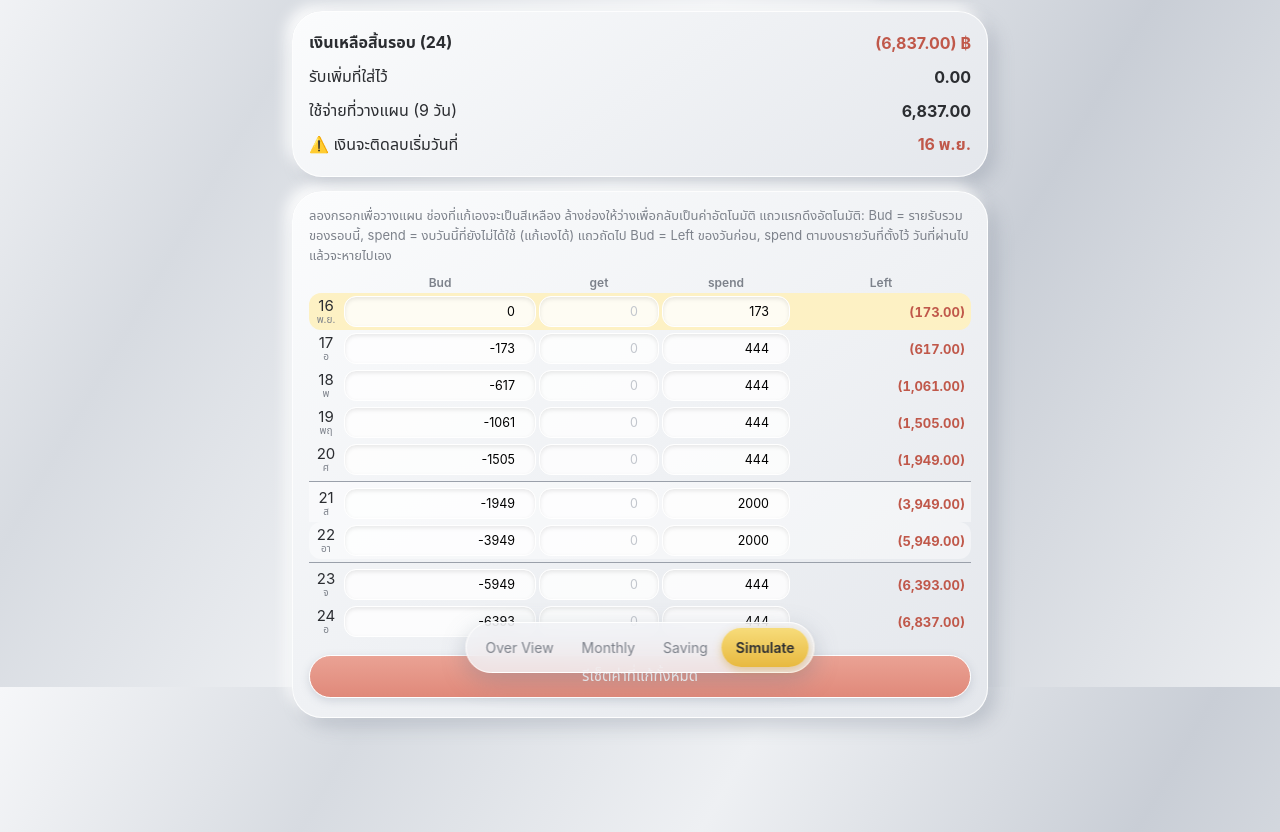
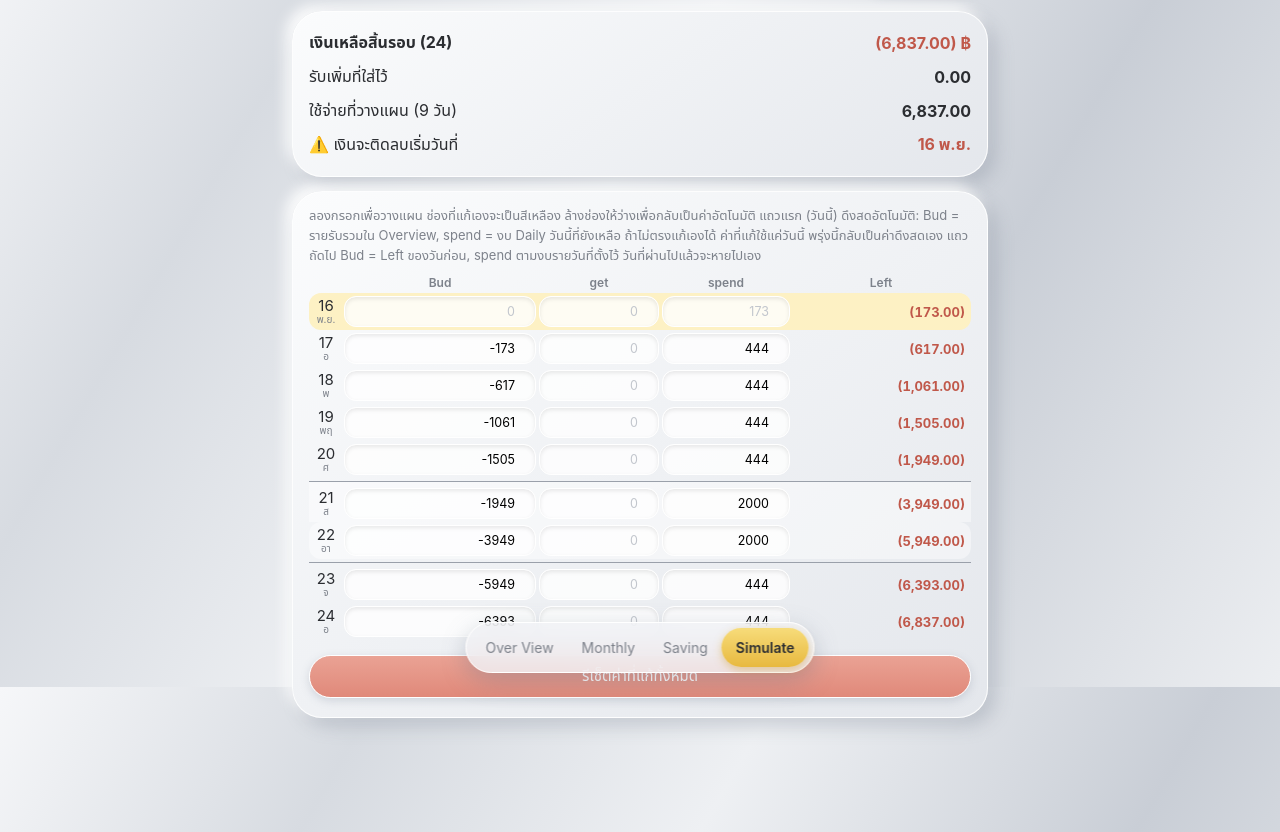
Before and after one commit to samongmee04-spec/Me-pocket, a plain HTML site: page index.html in a window 1280 px wide. Both pictures are taken after a click on the button "Simulate". Shown: the part 113-945 px from the top of the page. Drawn offline with Linux system fonts and the light colour scheme.

Commit message:
Add files via upload

```diff
--- a/index.html
+++ b/index.html
@@ -61,7 +61,7 @@ input[type=date]{border:1px solid #fff;border-radius:999px;padding:8px 12px;back
 .tabs button{border:0;background:none;border-radius:999px;padding:11px 14px;font-size:14px;color:var(--mut);white-space:nowrap}
 .sg{display:grid;grid-template-columns:30px 1.2fr .75fr .8fr 1.1fr;gap:3px;align-items:center;padding:3px 2px}
 .sg.hd{font-size:12px;color:var(--mut);text-align:center;font-weight:600}
-.sg input.n{width:100%;min-width:0;padding:7px 5px;font-size:12.5px;border-radius:12px}.sg input.n::placeholder{color:#c2c6cd}.sg input.n.e{background:#fff4c9}
+.sg input.n{width:100%;min-width:0;padding:7px 5px;font-size:12.5px;border-radius:12px}.sg input.n::placeholder{color:#c2c6cd}.sg input.n.e{background:#fff4c9}.sg input.n.ro{background:#e9ecf0;color:#4a4f58;border-style:dashed}
 .sg .dy{text-align:center;font-size:15px;line-height:1.1}.sg .dy small{display:block;font-size:10px;color:var(--mut)}
 .sg .lf{text-align:right;font-weight:700;font-size:13px;font-variant-numeric:tabular-nums;padding-right:4px;white-space:nowrap}
 .sg.we{background:rgba(255,255,255,.4);border-radius:12px}.sg.ln{border-top:1.5px solid #9aa0aa;margin-top:3px;padding-top:6px;border-radius:0}.sg.td{background:#fdf1c4;border-radius:12px}
@@ -85,7 +85,7 @@ textarea{width:100%;min-height:130px;margin:8px 0;border-radius:16px;border:1px
   <textarea id="cfgin" placeholder='apiKey: "...",&#10;authDomain: "...",&#10;projectId: "...",&#10;appId: "..."'></textarea>
   <div class="r"><button class="btn p" style="flex:1" onclick="connect()">เชื่อมต่อ / กู้คืนข้อมูล</button><button class="btn" onclick="disconnect()">ยกเลิกการเชื่อมต่อ</button></div>
   <button class="btn" style="width:100%;margin-top:8px" onclick="XL()">📊 ส่งออกเป็นไฟล์ Excel</button>
-  <div class="mut" style="margin-top:8px">เวอร์ชันแอป 2026-11-13 · รอบ 25–24 · Excel · Simulate อัตโนมัติ · Planning</div>
+  <div class="mut" style="margin-top:8px">เวอร์ชันแอป 2026-11-13 · รอบ 25–24 · Excel · Simulate อัตโนมัติ · Planning · 2026-11-16</div>
 </div></div>
 
 <script src="https://www.gstatic.com/firebasejs/10.12.2/firebase-app-compat.js"></script>
@@ -286,6 +286,7 @@ const bdg=(g,n,d)=>D.bud[g+'.'+n]??d;
 function S(t,k,v){
   if(t[0]=='p'&&t.length==2){const P=planP(),e=String(v).trim()==='',n=+v||0;
     if(t=='pi')W(['plan',P,'inc'],e?DEL:n);else if(t=='pr')W(['plan',P,'r',k],e?DEL:n);else W(['plan',P,{pe:'e',pb:'b',pg:'g',px:'x'}[t],k],e?DEL:n);render();return}
+  if(t=='tb'||t=='tx'){const today=ymd(new Date()),sm=D.sim||{};if(!sm.t||sm.t.d!=today)W(['sim','t'],{d:today});W(['sim','t',t[1]],String(v).trim()===''?DEL:(+v||0));render();return}
   if(t=='sb'||t=='sg'||t=='sx'){const f={sb:'b',sg:'g',sx:'x'}[t];W(['sim',f,k],String(v).trim()===''?DEL:(+v||0));render();return}
   v=+v||0;const M=ym(cur);
   if(t=='bud')W(['bud',k],v);
@@ -456,25 +457,32 @@ function saving(){
 
 
 /* ---------- แท็บ Simulate (วางแผนเงินรายวัน เริ่มจากวันนี้ถึงวันที่ 24) ---------- */
-const SIMX=(t,k,v,e,ph)=>`<input class="n ${e?'e':''}" type="number" inputmode="decimal" step="any" value="${v}" placeholder="${ph||0}" oninput="LI(this,'${t}','${k}')" onchange="CH(this,'${t}','${k}')">`;
+const SIMX=(t,k,v,e,ph,ro)=>ro?`<input class="n ro" type="number" value="${v}" readonly tabindex="-1">`:`<input class="n ${e?'e':''}" type="number" inputmode="decimal" step="any" value="${v}" placeholder="${ph||0}" oninput="LI(this,'${t}','${k}')" onchange="CH(this,'${t}','${k}')">`;
 const r2=v=>Math.round(v*100)/100;
 const lfm=v=>v<0?'('+fmt2(-v)+')':fmt2(v);
 function simRows(){
-  const nd=new Date(),today=ymd(nd),P=pOf(nd),end=ymd(pEnd(P)),sm=D.sim||{},B=sm.b||{},Gt=sm.g||{},X=sm.x||{};
-  const ks=[...Object.keys(B),...Object.keys(Gt),...Object.keys(X)].filter(k=>/^\d{4}-\d\d-\d\d$/.test(k)&&k<=end);
-  let st=[today,...ks].reduce((a,b)=>a<b?a:b);const ps=ymd(pStart(P));if(st<ps)st=ps;
+  const nd=new Date(),today=ymd(nd),P=pOf(nd),end=ymd(pEnd(P)),sm=D.sim||{},B=sm.b||{},Gt=sm.g||{},X=sm.x||{},TT=(sm.t&&sm.t.d==today)?sm.t:{};
   let bal=0;const rows=[];
-  for(let d=dt(st);ymd(d)<=end;d.setDate(d.getDate()+1)){
-    const k=ymd(d),eb=B[k]!==undefined,eg=Gt[k]!==undefined,ex=X[k]!==undefined;
-    const f1=k>=today&&!rows.length;/* แถวแรก (วันนี้): Bud = รายรับรวมของรอบ, spend = งบวันนี้ที่ยังไม่ได้ใช้ อัตโนมัติ */
-    const b=eb?(+B[k]||0):f1?sum(mo(P).inc):bal,g=+Gt[k]||0,x=ex?(+X[k]||0):f1?Math.max(0,dBud(k)-sum(dayE(k))):dBud(k),l=r2(b+g-x);
-    if(k>=today)rows.push({k,b,g,x,l,eb,eg,ex,w:d.getDay()});
+  for(let d=dt(today);ymd(d)<=end;d.setDate(d.getDate()+1)){
+    const k=ymd(d),f1=!rows.length;
+    /* แถวแรก (วันนี้): ค่าเริ่มต้นดึงสด Bud = รายรับรวม (Overview), spend = งบ Daily วันนี้ที่ยังเหลือ
+       แก้เองได้ระหว่างวัน (เก็บใน sim.t พร้อมวันที่) ข้ามวันแล้วกลับเป็นค่าดึงสดเอง */
+    const lb=sum(mo(P).inc),lx=Math.max(0,dBud(k)-sum(dayE(k)));
+    const eb=f1?TT.b!==undefined:B[k]!==undefined,eg=Gt[k]!==undefined,ex=f1?TT.x!==undefined:X[k]!==undefined;
+    const b=f1?(eb?(+TT.b||0):lb):eb?(+B[k]||0):bal,g=+Gt[k]||0,x=f1?(ex?(+TT.x||0):lx):ex?(+X[k]||0):dBud(k),l=r2(b+g-x);
+    rows.push({k,b,g,x,l,eb,eg,ex,f1,lb,lx,w:d.getDay()});
     bal=l;
   }
   return{rows,P,today};
 }
+/* ล้างค่าที่เคยแก้ไว้ของวันที่ผ่านไปแล้ว และ Bud/spend ของวันนี้ (แถวแรกดึงสดแล้ว) */
+function simClean(today){
+  const sm=D.sim||{};
+  ['b','g','x'].forEach(f=>Object.keys(sm[f]||{}).forEach(k=>{if(k<today||(k==today&&f!='g'))W(['sim',f,k],DEL)}));
+  if(sm.t&&sm.t.d!=today)W(['sim','t'],DEL);
+}
 function sim(){
-  const{rows,P,today}=simRows(),wk=['อา','จ','อ','พ','พฤ','ศ','ส'];
+  const{rows,P,today}=simRows();simClean(today);const wk=['อา','จ','อ','พ','พฤ','ศ','ส'];
   const tg=rows.reduce((t,x)=>t+x.g,0),tx=rows.reduce((t,x)=>t+x.x,0),last=rows.length?rows[rows.length-1].l:0;
   const neg=rows.find(x=>x.l<0),mn=rows.reduce((m,x)=>Math.min(m,x.l),Infinity);
   let h=`<div class="nv"><b style="flex:1">🧮 Simulate · ${plab(P)}</b><button class="btn" onclick="setTab('plan')">📅 Planning</button></div>`;
@@ -486,10 +494,10 @@ function sim(){
   rows.forEach((x,i)=>{
     const d=dt(x.k),first=d.getDate()==1||i==0,we=x.w==0||x.w==6,ln=i>0&&(x.w==6||x.w==1);
     t+=`<div class="sg ${we?'we':''} ${ln?'ln':''} ${x.k==today?'td':''}"><span class="dy">${d.getDate()}<small>${first?sh(d):wk[x.w]}</small></span>`
-      +SIMX('sb',x.k,r2(x.b),x.eb)+SIMX('sg',x.k,x.eg?x.g:'',x.eg)+SIMX('sx',x.k,r2(x.x),x.ex)
+      +(x.f1?SIMX('tb',x.k,x.eb?x.b:'',x.eb,fmt(x.lb)):SIMX('sb',x.k,r2(x.b),x.eb))+SIMX('sg',x.k,x.eg?x.g:'',x.eg)+(x.f1?SIMX('tx',x.k,x.ex?x.x:'',x.ex,fmt(x.lx)):SIMX('sx',x.k,r2(x.x),x.ex))
       +`<span class="lf" style="color:${x.l<0?'#c0584a':'var(--ink)'}">${lfm(x.l)}</span></div>`;
   });
-  h+=card(`<div class="mut" style="margin-bottom:6px">ลองกรอกเพื่อวางแผน ช่องที่แก้เองจะเป็นสีเหลือง ล้างช่องให้ว่างเพื่อกลับเป็นค่าอัตโนมัติ แถวแรกดึงอัตโนมัติ: Bud = รายรับรวมของรอบนี้, spend = งบวันนี้ที่ยังไม่ได้ใช้ (แก้เองได้) แถวถัดไป Bud = Left ของวันก่อน, spend ตามงบรายวันที่ตั้งไว้ วันที่ผ่านไปแล้วจะหายไปเอง</div>`+t
+  h+=card(`<div class="mut" style="margin-bottom:6px">ลองกรอกเพื่อวางแผน ช่องที่แก้เองจะเป็นสีเหลือง ล้างช่องให้ว่างเพื่อกลับเป็นค่าอัตโนมัติ แถวแรก (วันนี้) ดึงสดอัตโนมัติ: Bud = รายรับรวมใน Overview, spend = งบ Daily วันนี้ที่ยังเหลือ ถ้าไม่ตรงแก้เองได้ ค่าที่แก้ใช้แค่วันนี้ พรุ่งนี้กลับเป็นค่าดึงสดเอง แถวถัดไป Bud = Left ของวันก่อน, spend ตามงบรายวันที่ตั้งไว้ วันที่ผ่านไปแล้วจะหายไปเอง</div>`+t
     +`<div class="r" style="margin-top:10px"><button class="btn c" style="flex:1" onclick="SR()">รีเซ็ตค่าที่แก้ทั้งหมด</button></div>`);
   return h;
 }
```
